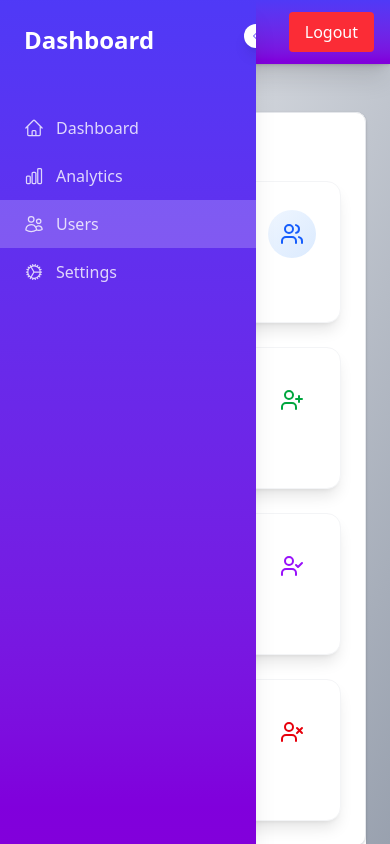
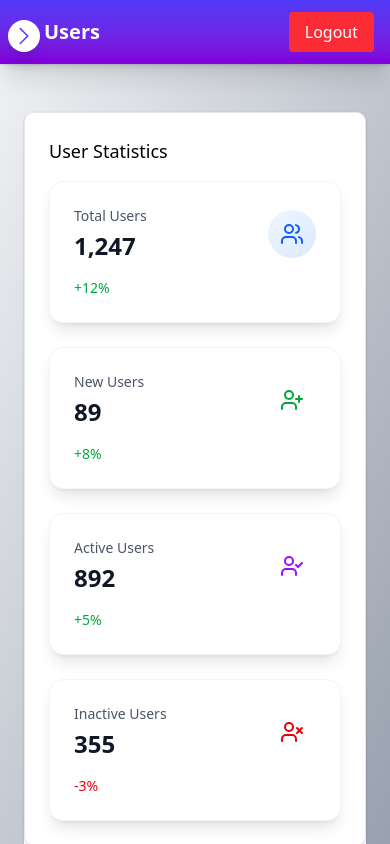
Before and after one commit to Ankit-Sinha70/Nextjs-imagekit, a Next.js app: page /users in a window 390 px wide. Built offline with nearby package versions, Linux system fonts and the light colour scheme.

Commit message:
Added responsive design

```diff
--- a/app/api/video/route.ts
+++ b/app/api/video/route.ts
@@ -12,7 +12,6 @@ export async function GET() {
     if (!videos || videos.length === 0) {
       return NextResponse.json([], { status: 200 });
     }
-    console.log(videos, ":Videos")
     return NextResponse.json(videos);
   } catch (error) {
     return NextResponse.json(
--- a/app/components/dashboard/Navbar.tsx
+++ b/app/components/dashboard/Navbar.tsx
@@ -59,7 +59,7 @@ export default function Navbar() {
       <div className="max-w-8xl mx-auto px-4 sm:px-6 lg:px-8 bg-gradient-to-b from-indigo-600 to-purple-700 text-white shadow-xl dark:bg-gray-700 dark:from-gray-700 dark:to-gray-700 dark:text-gray-100">
         <div className="flex justify-between h-16">
           <motion.div className="flex items-center">
-            <h1 className="text-xl font-bold">{getPageTitle()}</h1>
+            <h1 className="ml-7 text-xl font-bold">{getPageTitle()}</h1>
           </motion.div>
           <div className="flex items-center">
             <motion.button
--- a/app/components/dashboard/Sidebar.tsx
+++ b/app/components/dashboard/Sidebar.tsx
@@ -11,7 +11,7 @@ import {
   ChevronLeftIcon,
   ChevronRightIcon,
 } from "@heroicons/react/24/outline";
-import { useState } from "react";
+import { useState, useEffect, Fragment } from "react";
 
 const menuItems = [
   { name: "Dashboard", icon: HomeIcon, path: "/dashboard" },
@@ -22,48 +22,40 @@ const menuItems = [
 
 export default function Sidebar() {
   const pathname = usePathname();
-  const [isOpen, setIsOpen] = useState(true);
+  const [isOpen, setIsOpen] = useState(false);
+
+  useEffect(() => {
+    setIsOpen(window.innerWidth >= 768);
+
+    const handleResize = () => {
+      setIsOpen(window.innerWidth >= 768);
+    };
+
+    window.addEventListener("resize", handleResize);
+    return () => {
+      window.removeEventListener("resize", handleResize);
+    };
+  }, []);
 
   return (
+    <Fragment>
       <motion.aside
         className={`
           bg-gradient-to-b from-indigo-600 to-purple-700 text-white shadow-xl
           dark:bg-gray-700 dark:from-gray-700 dark:to-gray-700 dark:text-gray-100 dark:shadow-none /* Dark mode styles for background, gradient override, and text */
           transition-all duration-300 ease-in-out
-        h-screen fixed top-0 z-50 overflow-hidden /* Mobile positioning */
+          h-screen fixed top-0 z-40 overflow-hidden /* Mobile positioning */
 
-        ${
-          isOpen ? "left-0 w-64" : "left-[-100%] w-0"
-        } /* Mobile open/close states */
+          ${isOpen ? "left-0 w-56" : "left-[-100%] w-0"} /* Mobile open/close states */
 
           md:relative md:h-auto md:top-auto md:left-auto md:z-auto md:overflow-visible /* Reset mobile positioning for desktop */
-        ${isOpen ? "md:w-64" : "md:w-20"} /* Desktop open/close states */
-      `}
-    >
-      <motion.button
-        onClick={() => setIsOpen(!isOpen)}
-        className="absolute -right-3 top-6 bg-white rounded-full p-1 shadow-lg hover:bg-gray-100 transition-colors
-        dark:bg-gray-700 dark:hover:bg-gray-600 dark:shadow-none" /* Dark mode styles for button */
-        whileHover={{ scale: 1.1 }}
-        whileTap={{ scale: 0.95 }}
-      >
-        <AnimatePresence mode="wait">
-          <motion.div key={isOpen ? "close" : "open"}>
-            {isOpen ? (
-              <ChevronLeftIcon className="w-4 h-4 text-indigo-600 dark:text-blue-400" /> /* Dark mode icon color */
-            ) : (
-              <ChevronRightIcon className="w-4 h-4 text-indigo-600 dark:text-blue-400" /> /* Dark mode icon color */
-            )}
-          </motion.div>
-        </AnimatePresence>
-      </motion.button>
+          ${isOpen ? "md:w-56" : "md:w-20"} /* Desktop open/close states */
+        `}>
 
-      <div className="p-6">
+        <div className="p-4 pl-4">
           <AnimatePresence mode="wait">
             {isOpen && (
-            <motion.h1
-              className="text-2xl font-bold text-white dark:text-gray-100" /* Dark mode text color */
-            >
+              <motion.h1 className="text-2xl font-bold text-white dark:text-gray-100">
                 Dashboard
               </motion.h1>
             )}
@@ -77,15 +69,16 @@ export default function Sidebar() {
               <Link
                 key={item.name}
                 href={item.path}
-              className={`flex items-center px-6 py-3 text-white/80 hover:bg-white/10 transition-colors duration-200
-              dark:text-gray-300 dark:hover:bg-gray-800 dark:hover:text-gray-100 /* Dark mode link text & hover */
+                className={`flex items-center py-3 text-white/80 hover:bg-white/10 transition-colors duration-200
+                dark:text-gray-300 dark:hover:bg-gray-800 dark:hover:text-gray-100
+                ${isOpen ? 'pl-4' : 'pl-2'}
                 ${
                   isActive
-                  ? "bg-white/20 text-white dark:bg-blue-600 dark:text-white" /* Dark mode active link */
+                    ? "bg-white/20 text-white dark:bg-blue-600 dark:text-white"
                     : ""
                 }`}
               >
-              <div className="flex items-center">
+                <div className="flex items-center justify-start w-full">
                   <item.icon className="w-5 h-5" />
                   {isOpen && <span className="ml-3">{item.name}</span>}
                 </div>
@@ -94,5 +87,28 @@ export default function Sidebar() {
           })}
         </nav>
       </motion.aside>
+
+      <motion.button
+        onClick={() => setIsOpen(!isOpen)}
+        className="fixed top-5 bg-white rounded-full p-1 shadow-lg hover:bg-gray-100 transition-colors z-50
+        dark:bg-gray-700 dark:hover:bg-gray-600 dark:shadow-none"
+        style={{
+          left: isOpen ? 'calc(14rem - 0.75rem)' : '0.5rem',
+          transition: 'left 300ms ease-in-out',
+        }}
+        whileHover={{ scale: 1.1 }}
+        whileTap={{ scale: 0.95 }}
+      >
+        <AnimatePresence mode="wait">
+          <motion.div key={isOpen ? "close" : "open"}>
+            {isOpen ? (
+              <ChevronLeftIcon className="w-6 h-6 text-indigo-600 dark:text-blue-400" />
+            ) : (
+              <ChevronRightIcon className="w-6 h-6 text-indigo-600 dark:text-blue-400" />
+            )}
+          </motion.div>
+        </AnimatePresence>
+      </motion.button>
+    </Fragment>
   );
 }
--- a/app/components/ui/Loader.tsx
+++ b/app/components/ui/Loader.tsx
@@ -7,7 +7,7 @@ interface LoaderProps {
   message?: string;
 }
 
-export default function Loader({ message }: LoaderProps) {
+export default function Loader({ message="Loading..." }: LoaderProps) {
   return (
     <motion.div
       initial={{ opacity: 0, y: 10 }}
```
Lines whose indentation alone changed are shown as unchanged.
